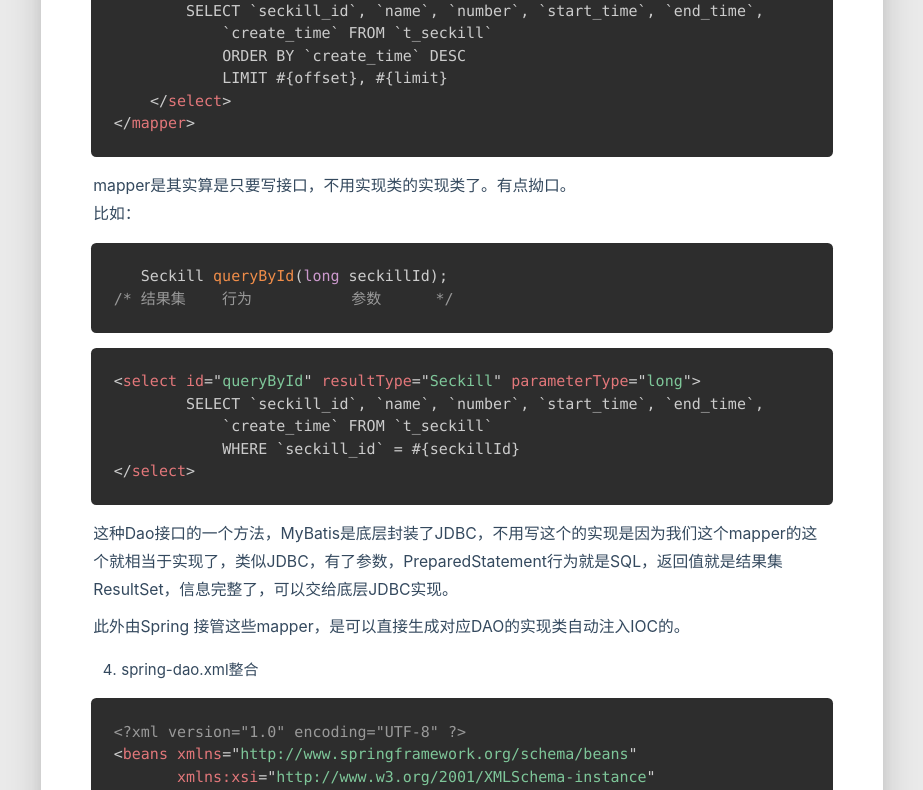
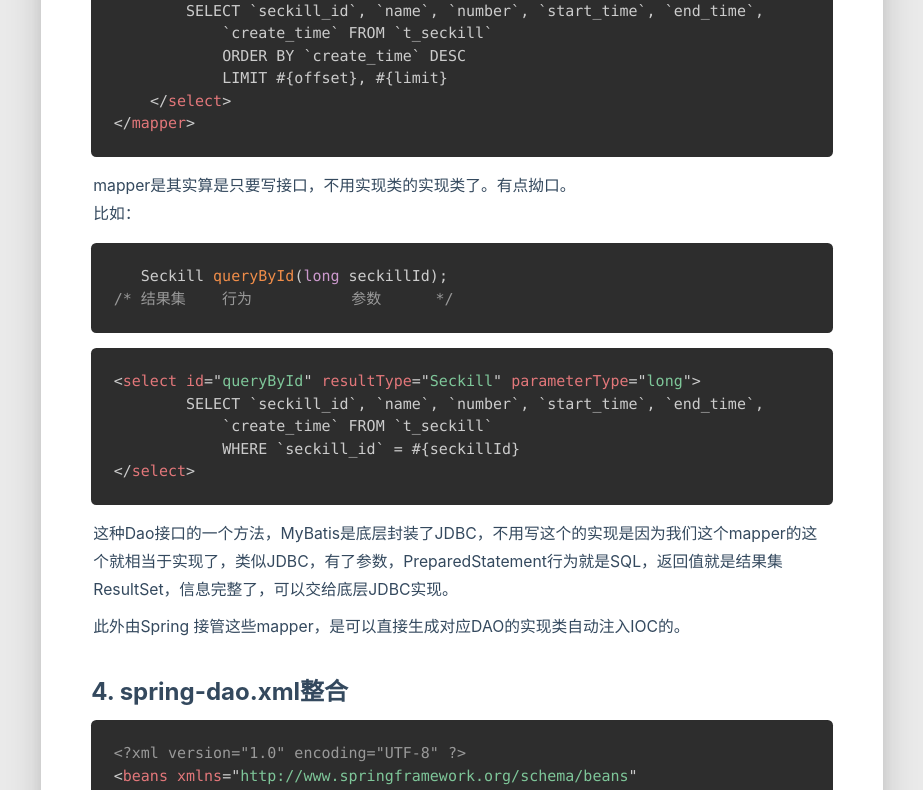
Before and after one commit to chenbetter1996/Hello-world, a plain HTML site: page 2019/07/05/spring/mybatis-jie-he-spring-hui-gu/index.html in a window 1280 px wide. Shown: the part 2010-2800 px from the top of the page, without its empty margins (34-957 px from the left). Drawn offline with Linux system fonts and the light colour scheme.

Commit message:
Site updated: 2019-07-13 17:08:52

```diff
--- a/2019/07/05/spring/mybatis-jie-he-spring-hui-gu/index.html
+++ b/2019/07/05/spring/mybatis-jie-he-spring-hui-gu/index.html
@@ -417,7 +417,7 @@
 
                     <div class="info-break-policy">
                         <i class="fa fa-file-word-o fa-fw"></i>文章字数:&nbsp;&nbsp;
-                        989
+                        990
                     </div>
 
 
@@ -504,10 +504,7 @@
 </code></pre>
 <p>这种Dao接口的一个方法，MyBatis是底层封装了JDBC，不用写这个的实现是因为我们这个mapper的这个就相当于实现了，类似JDBC，有了参数，PreparedStatement行为就是SQL，返回值就是结果集ResultSet，信息完整了，可以交给底层JDBC实现。</p>
 <p>此外由Spring 接管这些mapper，是可以直接生成对应DAO的实现类自动注入IOC的。</p>
-<ol start="4">
-<li>spring-dao.xml整合  </li>
-</ol>
-<pre class=" language-xml"><code class="language-xml"><span class="token prolog">&lt;?xml version="1.0" encoding="UTF-8" ?></span>
+<h3 id="4-spring-dao-xml整合"><a href="#4-spring-dao-xml整合" class="headerlink" title="4. spring-dao.xml整合"></a>4. spring-dao.xml整合</h3><pre class=" language-xml"><code class="language-xml"><span class="token prolog">&lt;?xml version="1.0" encoding="UTF-8" ?></span>
 <span class="token tag"><span class="token tag"><span class="token punctuation">&lt;</span>beans</span> <span class="token attr-name">xmlns</span><span class="token attr-value"><span class="token punctuation">=</span><span class="token punctuation">"</span>http://www.springframework.org/schema/beans<span class="token punctuation">"</span></span>
        <span class="token attr-name"><span class="token namespace">xmlns:</span>xsi</span><span class="token attr-value"><span class="token punctuation">=</span><span class="token punctuation">"</span>http://www.w3.org/2001/XMLSchema-instance<span class="token punctuation">"</span></span>
        <span class="token attr-name"><span class="token namespace">xmlns:</span>context</span><span class="token attr-value"><span class="token punctuation">=</span><span class="token punctuation">"</span>http://www.springframework.org/schema/context<span class="token punctuation">"</span></span>
```
Also changed, not shown: search.xml (+1 -1 lines).
